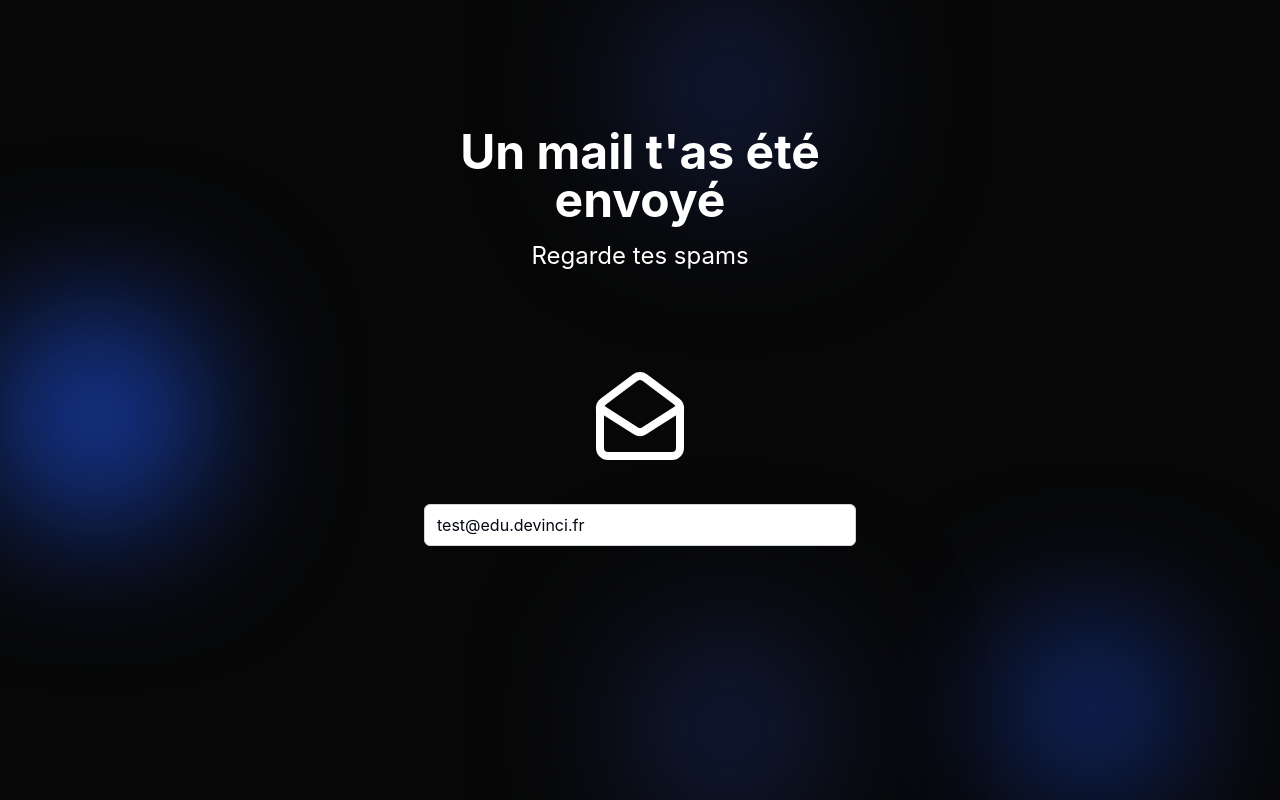
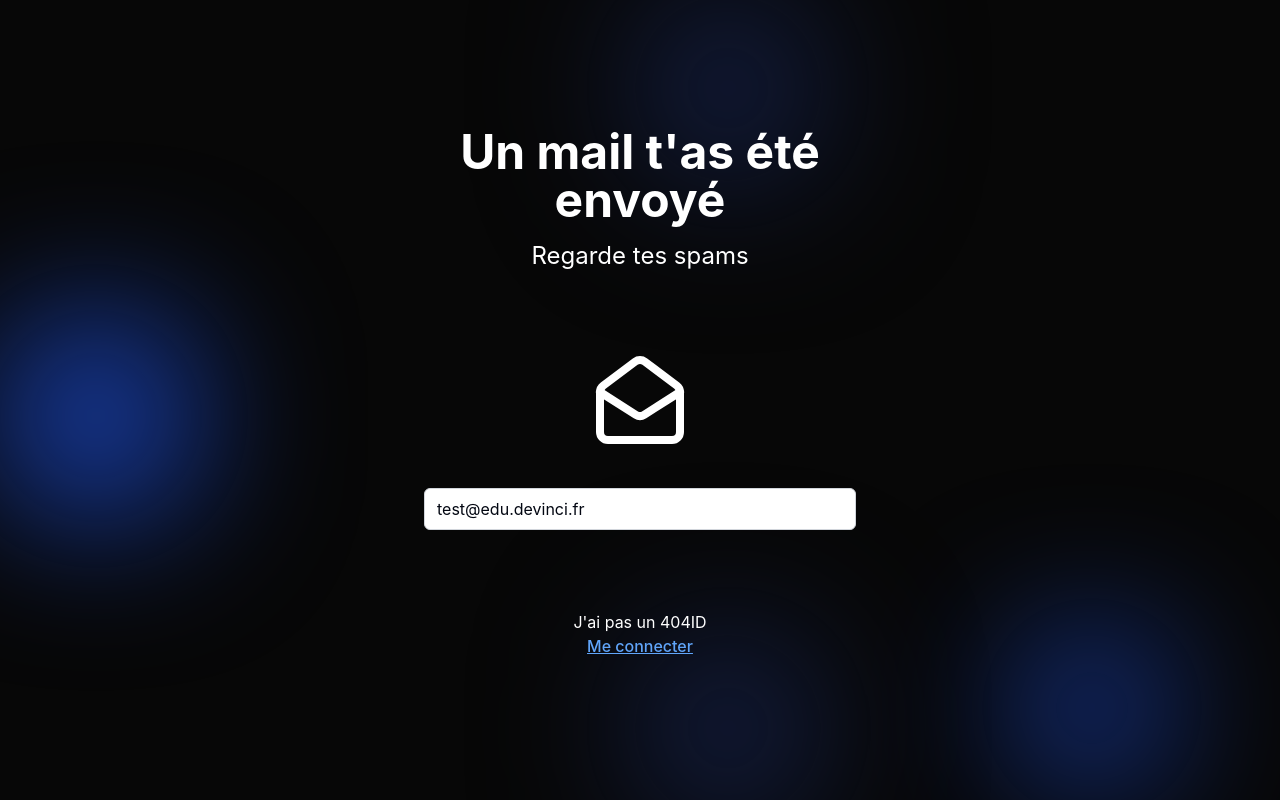
Before and after one commit to La-404-Devinci/advent-daily-frontend, a React (Vite) app: page /confirmation-email in a window 1280 px wide. Built offline with nearby package versions, Linux system fonts and the light colour scheme.

Commit message:
feat: login on confirmation page

```diff
--- a/src/routes/confirmation-email.jsx
+++ b/src/routes/confirmation-email.jsx
@@ -11,13 +11,21 @@ export default function ConfirmationEmail() {
                     <h1 className="text-5xl font-bold">Un mail t'as été envoyé</h1>
                     <p className="mt-4 text-2xl text-white-300">Regarde tes spams</p>
                 </div>
-                <form className="flex flex-col justify-center items-center w-full gap-8 py-24">
+                <form className="flex flex-col justify-center items-center w-full gap-8 py-20">
                     <MailOpen className="h-24 w-24 "/>
                     <div className=" flex flex-col items-start w-full">
                         <input type="text" placeholder={email} value={email} disabled
                                className=" w-full py-2 pl-3 pr-8 mt-2 bg-white border border-gray-300 rounded-md focus:border-blue-900 text-gray-950"/>
                     </div>
                 </form>
+                <p className="flex flex-col text-center">
+                    J'ai pas un 404ID{" "}
+                    <span>
+                        <a href="/login" className="font-medium text-blue-400 underline">
+                            Me connecter
+                        </a>
+                    </span>
+                </p>
             </div>
         </Layout>
     );
```
